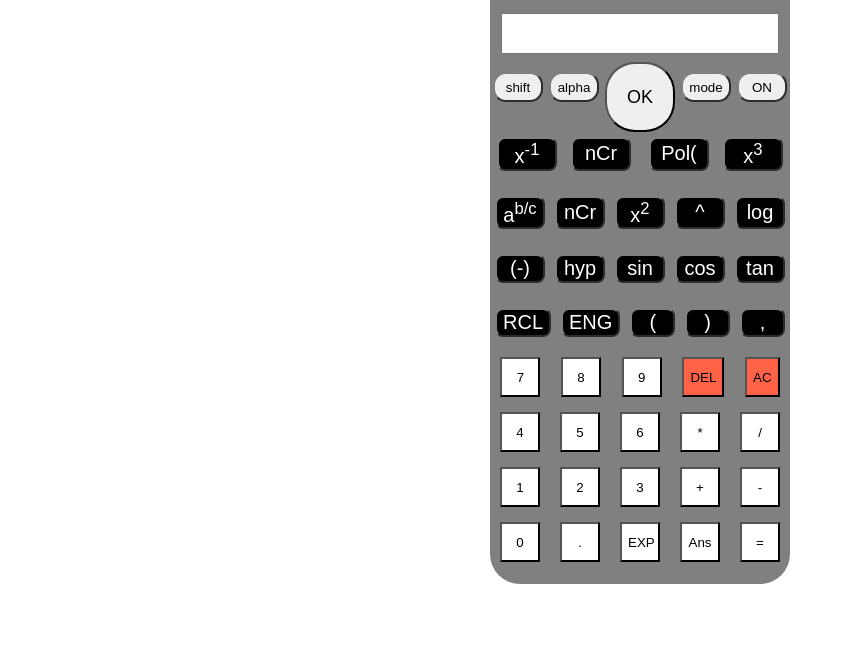
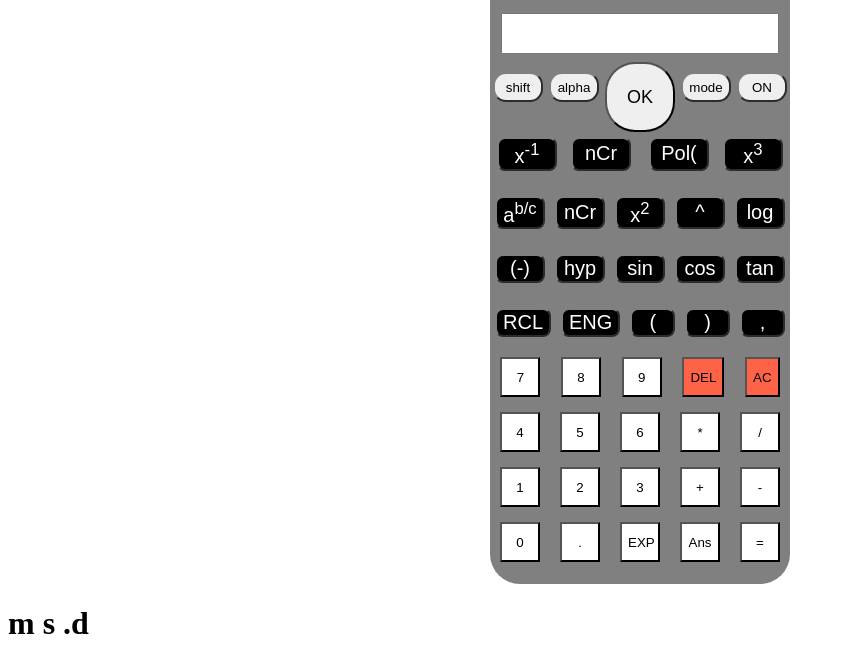
Before and after one commit to Maheshjadhav3329/calculator-design, a plain HTML site: page index.html in a window 1280 px wide. Shown: the part 236-900 px from the top of the page, without its empty margins (0-845 px from the left). Before the commit the page ends 828 px from the top, so only its background shows below. Drawn offline with Linux system fonts and the light colour scheme.

Commit message:
add m s . d

```diff
--- a/index.html
+++ b/index.html
@@ -252,6 +252,7 @@
 
 
     </div>
+    <h1>m s .d</h1>
 </body>
 
 </html>
```
